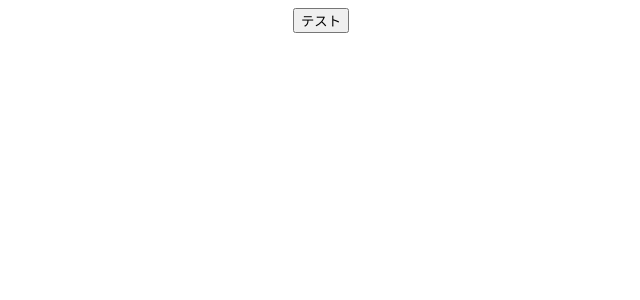
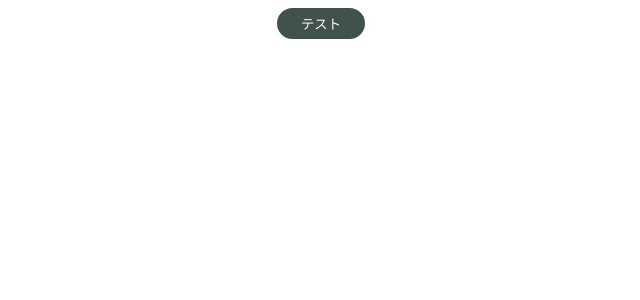
Before and after one commit to kono-meowmeow/Practice_Atomic_Design, a React (Create React App) app: page / in a window 1280 px wide. Shown: the top 300 px of the page, without its empty margins (319-959 px from the left). Built offline with nearby package versions, Linux system fonts and the light colour scheme.

Commit message:
styleの適用

```diff
--- a/src/components/atoms/button/PrimaryButton.jsx
+++ b/src/components/atoms/button/PrimaryButton.jsx
@@ -1,7 +1,22 @@
+import styled from 'styled-components';
+
 export const PrimaryButton = (props) => {
   // どんな言葉でもPrimatyButtonを作れるようにするために、childrenを使う
   const { children } = props;
   return (
-    <button>{children}</button>
+    <SButton>{children}</SButton>
   );
 };
+
+const SButton = styled.button`
+  background-color: #40514e;
+  color: #fff;
+  padding: 6px 24px;
+  border: none;
+  border-radius: 9999px;
+  outline: none;
+  &:hover {
+    cursor: pointer;
+    opacity: 0.8;
+  }
+`;
```
